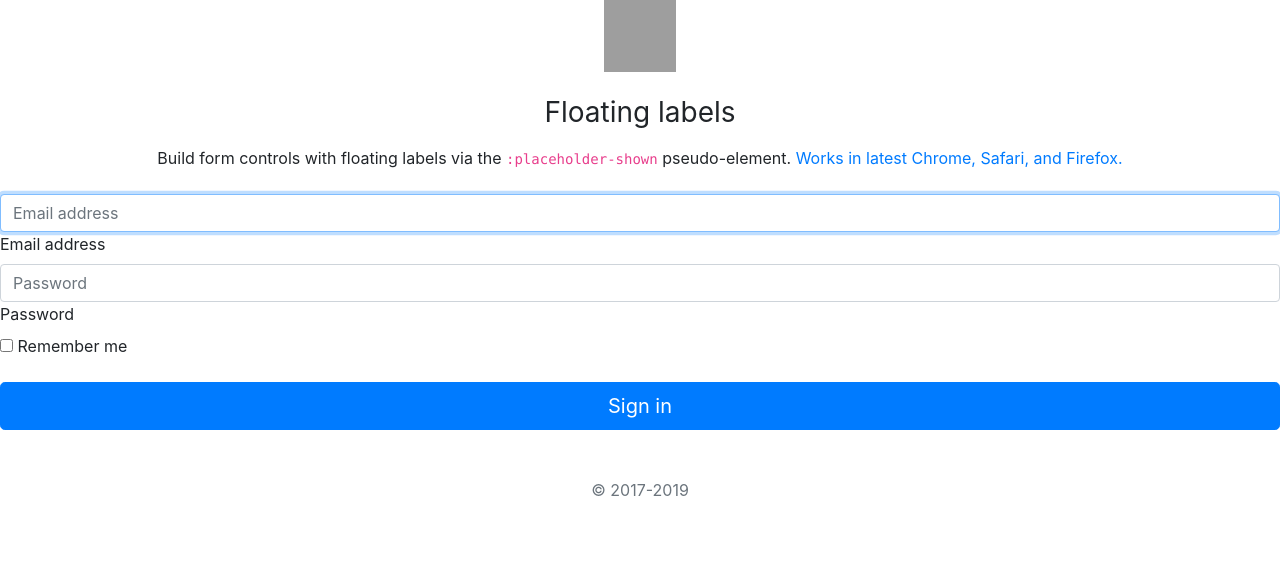
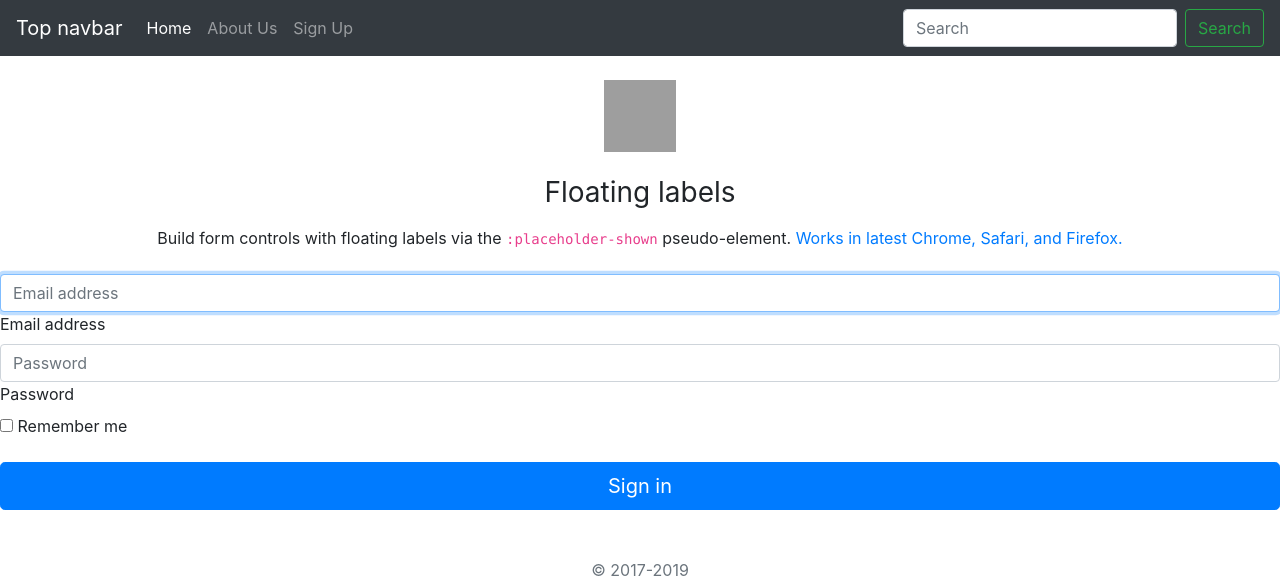
Before and after one commit to eshelton823/ECT, a Django app: page /pcsite/login in a window 1280 px wide. Shown: the top 581 px of the page. Run offline with Django 3.2, Linux system fonts and the light colour scheme; some libraries are stand-ins or nearby versions; grey boxes are pictures that could not be loaded.

Commit message:
Template update

```diff
--- a/pcsite/templates/pcsite/login.html
+++ b/pcsite/templates/pcsite/login.html
@@ -34,9 +34,32 @@
     <link href="floating-labels.css" rel="stylesheet">
   </head>
   <body>
+    <nav class="navbar navbar-expand-md navbar-dark bg-dark mb-4">
+  <a class="navbar-brand" href="#">Top navbar</a>
+  <button class="navbar-toggler" type="button" data-toggle="collapse" data-target="#navbarCollapse" aria-controls="navbarCollapse" aria-expanded="false" aria-label="Toggle navigation">
+    <span class="navbar-toggler-icon"></span>
+  </button>
+  <div class="collapse navbar-collapse" id="navbarCollapse">
+    <ul class="navbar-nav mr-auto">
+      <li class="nav-item active">
+        <a class="nav-link" href="/pcsite/">Home <span class="sr-only">(current)</span></a>
+      </li>
+      <li class="nav-item">
+        <a class="nav-link" href="/pcsite/about/">About Us</a>
+      </li>
+      <li class="nav-item">
+        <a class="nav-link" href="/pcsite/signup/">Sign Up</a>
+      </li>
+    </ul>
+    <form class="form-inline mt-2 mt-md-0">
+      <input class="form-control mr-sm-2" type="text" placeholder="Search" aria-label="Search">
+      <button class="btn btn-outline-success my-2 my-sm-0" type="submit">Search</button>
+    </form>
+  </div>
+</nav>
     <form class="form-signin">
   <div class="text-center mb-4">
-    <img class="mb-4" src="/docs/4.3/assets/brand/bootstrap-solid.svg" alt="" width="72" height="72">
+    <img class="mb-4" src="https://stackpath.bootstrapcdn.com/bootstrap/4.3/assets/brand/bootstrap-solid.svg" alt="" width="72" height="72">
     <h1 class="h3 mb-3 font-weight-normal">Floating labels</h1>
     <p>Build form controls with floating labels via the <code>:placeholder-shown</code> pseudo-element. <a href="https://caniuse.com/#feat=css-placeholder-shown">Works in latest Chrome, Safari, and Firefox.</a></p>
   </div>
```
